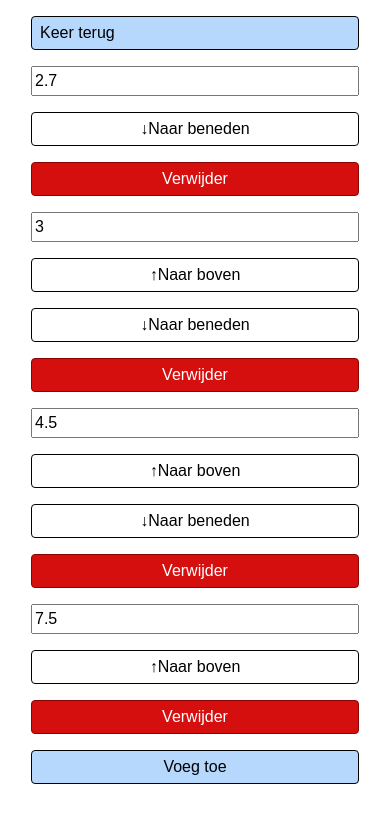
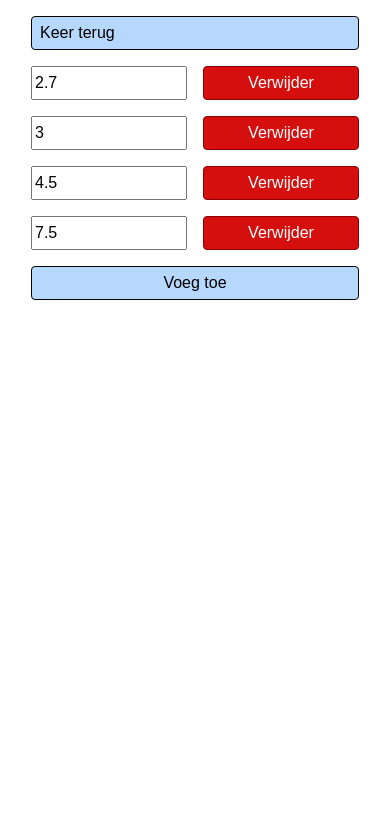
Before and after one commit to MatthiasKunnen/gino, a SvelteKit app: page /edit in a window 390 px wide. Shown: the top 822 px of the page. Built offline with nearby package versions, Linux system fonts and the light colour scheme.

Commit message:
Order from low to high price by default
This removes custom ordering. The intent is to make the edit price page
more user friendly on mobile.

```diff
--- a/src/lib/storage.svelte.ts
+++ b/src/lib/storage.svelte.ts
@@ -49,6 +49,7 @@ function loadStorage() {
 	}
 
 	items = array as Array<Item>;
+	sortItems();
 	isInitialized = true;
 }
 
@@ -59,5 +60,10 @@ export function getItems(): Array<Item> {
 
 export function setItems(i: Array<Item>) {
 	items = [...i];
+	sortItems();
 	localStorage.setItem('items', JSON.stringify(items));
 }
+
+function sortItems(): void {
+	items.sort((a, b) => a.cost.gt(b.cost) ? 1 : -1);
+}
--- a/src/routes/edit/+page.svelte
+++ b/src/routes/edit/+page.svelte
@@ -11,41 +11,6 @@
 			cost: new Decimal(0),
 		});
 		setItems(items)
-	}
-
-	function moveDown(index: number) {
-		if (index >= items.length - 1) {
-			return;
-		}
-
-		const swapIndex = index + 1;
-		const origin = items[index];
-		const destination = items[swapIndex];
-		if (origin == null || destination == null) {
-			return;
-		}
-
-		items[index] = destination;
-		items[swapIndex] = origin;
-		setItems(items);
-	}
-
-	function moveUp(index: number) {
-		if (index <= 0) {
-			return;
-		}
-
-		const swapIndex = index - 1;
-		const origin = items[index];
-		const destination = items[swapIndex];
-		if (origin == null || destination == null) {
-			return;
-		}
-
-		items[index] = destination;
-		items[swapIndex] = origin;
-		setItems(items);
-
 	}
 
 	function remove(index: number) {
@@ -91,16 +56,6 @@
 <div class="prices">
 	{#each items as item, i}
 		<input type="number" onchange="{e => updatePrice(i, e)}" value={item.cost} min="1" step="0.01"/>
-		{#if i > 0}
-			<button onclick="{() => moveUp(i)}">↑Naar boven</button>
-		{:else}
-			<span class="empty"></span>
-		{/if}
-		{#if i < items.length - 1}
-			<button onclick="{() => moveDown(i)}">↓Naar beneden</button>
-		{:else}
-			<span class="empty"></span>
-		{/if}
 		<button class="danger" onclick="{() => remove(i)}">Verwijder</button>
 	{/each}
 </div>
@@ -111,23 +66,12 @@
 <style lang="scss">
 	.prices {
 		display: grid;
-		grid-template-columns: 1fr auto auto auto;
+		grid-template-columns: 1fr auto;
 		gap: 1em;
 		margin: 1em 0;
 
-		@media (max-width: 699px) {
-			grid-template-columns: repeat(3, auto);
-			input {
-				grid-column: 1 / -1;
-			}
-		}
-
 		@media (max-width: 499px) {
-			grid-template-columns: 1fr;
-
-			.empty {
-				display: none;
-			}
+			grid-template-columns: repeat(2, minmax(0, 1fr));
 		}
 	}
 </style>
```
